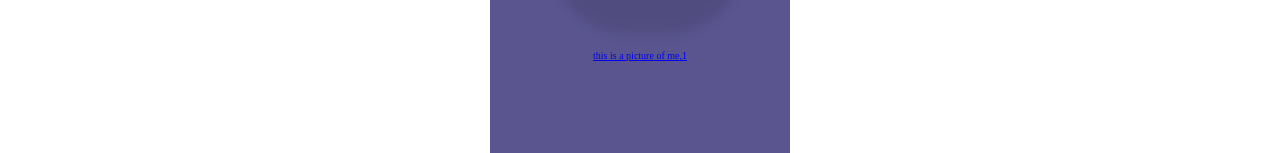
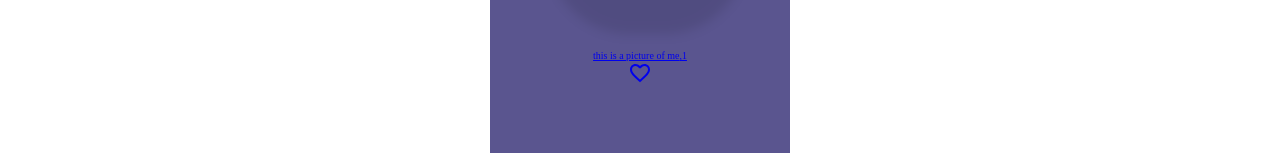
Before and after one commit to maxime-vds/InstaPigeon, a React (Vite) app in the folder Front/: page /posts/1 in a window 1280 px wide. Shown: the part 387-540 px from the top of the page. Built offline with nearby package versions, Linux system fonts and the light colour scheme; data requests are answered from the project's data file.

Commit message:
tried POST, trying PUT

```diff
--- a/Front/src/components/cardbar/Cardbar.tsx
+++ b/Front/src/components/cardbar/Cardbar.tsx
@@ -1,18 +1,44 @@
+import { useFetch } from "../../hooks/useFetch";
 import Likes from "./Likes"
+import { useParams } from "react-router-dom";
+import { useState } from "react";
 
-// make follow and likes work via the same function ?
 
-function postLikesAndFollows() {
-  // if (love) {
-  //add like to post
-  // follows have to be set to accounts (both)
+const Cardbar = () => {
+  const [likes, setLikes] = useState<Number>(999)
+  const {id} = useParams()
+  const url = "http://localhost:3000/posts" + id
+  const {data, isPending, error, postData} = useFetch(url, 'PUT')
 
+
+function postLikes(e: { preventDefault: () => void; }) {
+  e.preventDefault()
   console.log("click love")
+
+  postData({likes})
+
   // fetch and post to db
 }
 
-const Cardbar = () => {
-  return <Likes click={postLikesAndFollows} />
+
+function postFollows() {
+
+
+  console.log("click follows");
+
+}
+
+
+
+
+  return (
+
+
+  <Likes like={postLikes} />
+  // <Follow click={postFollows}/>
+
+
+  )
 }
 
 export default Cardbar
--- a/Front/src/components/cardbar/Likes.tsx
+++ b/Front/src/components/cardbar/Likes.tsx
@@ -3,14 +3,17 @@ import FavoriteBorderSharpIcon from '@mui/icons-material/FavoriteBorderSharp';
 
 
 interface Props  {
-    click:() => void
+    like:(e:{ preventDefault: () => void; }) => void
 }
 
 
-const Likes  = ({click}:Props) => {
-    return<FavoriteBorderSharpIcon
+const Likes  = ({like}:Props) => {
+    return (
+
+    <FavoriteBorderSharpIcon
     sx={{}}
-    onClick={() => click()}
+    onClick={(e) => like(e)}
     />
+    )
 }
 export default Likes;
--- a/Front/src/pages/FotoGrid/FotoGrid.tsx
+++ b/Front/src/pages/FotoGrid/FotoGrid.tsx
@@ -1,7 +1,6 @@
 import { useFetch } from "../../hooks/useFetch"
 
 import GridList from "./GridList"
-import Cardbar from "../../components/cardbar/Cardbar"
 
 const FotoGrid = () => {
   const url = "http://localhost:3000/posts"
@@ -24,7 +23,6 @@ const FotoGrid = () => {
           {data && <GridList posts={data} />}
         </div>
 
-        <Cardbar></Cardbar>
       </div>
     </>
   )
--- a/Front/src/pages/FotoGrid/Posts.tsx
+++ b/Front/src/pages/FotoGrid/Posts.tsx
@@ -1,5 +1,6 @@
 import { useNavigate, useParams, Link } from "react-router-dom"
 import { useEffect, useState } from "react"
+import Cardbar from "../../components/cardbar/Cardbar"
 
 import { Box } from "@mui/system"
 //components
@@ -37,7 +38,9 @@ const Posts = () => {
             {card.caption},{card.id}
           </p>
 
-          <div className="card-bottom"></div>
+          {/* <div className="card-bottom"></div> */}
+          <Cardbar></Cardbar>
+
         </Link>
         </div>
       )}
--- a/Front/src/pages/Landing.tsx
+++ b/Front/src/pages/Landing.tsx
@@ -38,7 +38,7 @@ export default function Landing() {
         flexDirection="column"
         marginTop="10px"
       >
-        <div style={{ marginBottom: "50px", textAlign: "center" }}>
+        <div style={{ marginBottom: "70px", textAlign: "center" }}>
           <h2
             style={{
               color: "#D9D9D9",
@@ -48,7 +48,8 @@ export default function Landing() {
             InstaPigeon
           </h2>
 
-          <p className="paragraph">
+          <p className="paragraph"
+          style={{marginBottom: "40px"}}>
             Pigeons are often called the 'rats of the sky', but before we
             dismiss them entirely, let's take a closer look at these
             misunderstood birds. Despite their negative reputation, pigeons are
@@ -69,7 +70,7 @@ export default function Landing() {
             className="purple-bg"
             style={{
               width: "100%",
-              height: "80vh",
+              height: "75vh",
             }}
           >
             <RickyPigeon />
```
